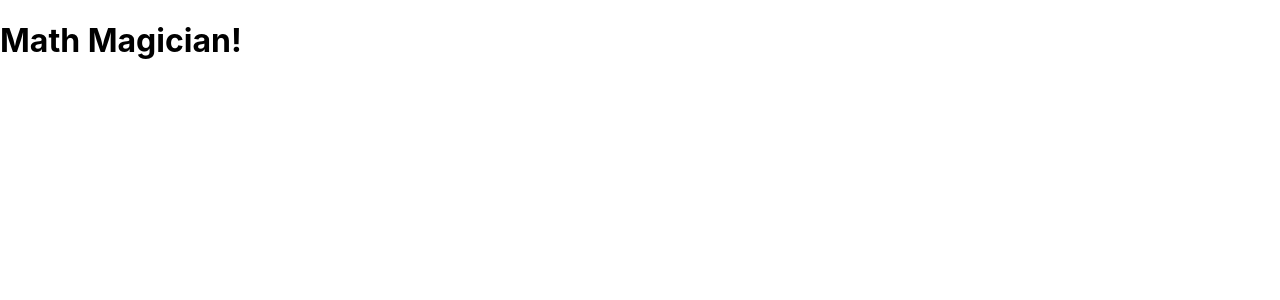
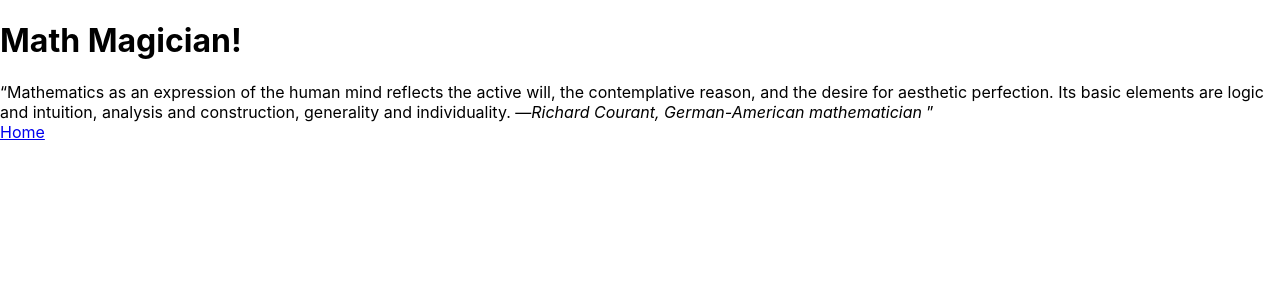
Before and after one commit to V0pe/maths-magician, a React (Create React App) app: page /quote in a window 1280 px wide. Before the commit this address had no page. Shown: the top 300 px of the page. Built offline with nearby package versions, Linux system fonts and the light colour scheme.

Commit message:
add the quote page

```diff
--- a/src/App.js
+++ b/src/App.js
@@ -1,16 +1,19 @@
 import React from 'react';
 import { Routes, Route } from 'react-router-dom';
 import Home from './pages/Home';
-import About from './pages/Quote';
+import CalculatorPage from './pages/CalculatorPage';
+import Quote from './pages/Quote';
+import Navbar from './pages/Navbar';
 
 class App extends React.PureComponent {
   render() {
     return (
       <div>
-        <h1>Math Magician!</h1>
+        <Navbar />
         <Routes>
-          <Route path="/" element={<Home />} />
-          <Route path="about" element={<About />} />
+          <Route exact path="/" element={<Home />} />
+          <Route exact path="about" element={<CalculatorPage />} />
+          <Route exact path="quote" element={<Quote />} />
         </Routes>
       </div>
     );
--- /dev/null
+++ b/src/pages/CalculatorPage.js
@@ -0,0 +1,16 @@
+import { Link } from 'react-router-dom';
+import Calculator from '../components/Calculator';
+
+export default function About() {
+  return (
+    <>
+      <section>
+        <h2>Let&#39;s do some maths</h2>
+        <Calculator />
+      </section>
+      <nav>
+        <Link to="/">Home</Link>
+      </nav>
+    </>
+  );
+}
--- /dev/null
+++ b/src/pages/Navbar.js
@@ -0,0 +1,4 @@
+import React from 'react';
+
+const Navbar = () => <div><h1>Math Magician!</h1></div>;
+export default Navbar;
--- a/src/pages/Quote.js
+++ b/src/pages/Quote.js
@@ -1,16 +1,18 @@
 import { Link } from 'react-router-dom';
-import Calculator from '../components/Calculator';
 
 export default function About() {
   return (
     <>
       <section>
-        <h2>Who are we?</h2>
-        <p>
-          That feels like an existential question, don&#39;t you
-          think?
-        </p>
-        <Calculator />
+        <q>
+          Mathematics as an expression of the human mind reflects the active will,
+          the contemplative reason,
+          and the desire for aesthetic perfection.
+          Its basic elements are logic and intuition, analysis and construction,
+          generality and individuality.
+          —
+          <i>Richard Courant, German-American mathematician </i>
+        </q>
       </section>
       <nav>
         <Link to="/">Home</Link>
```
